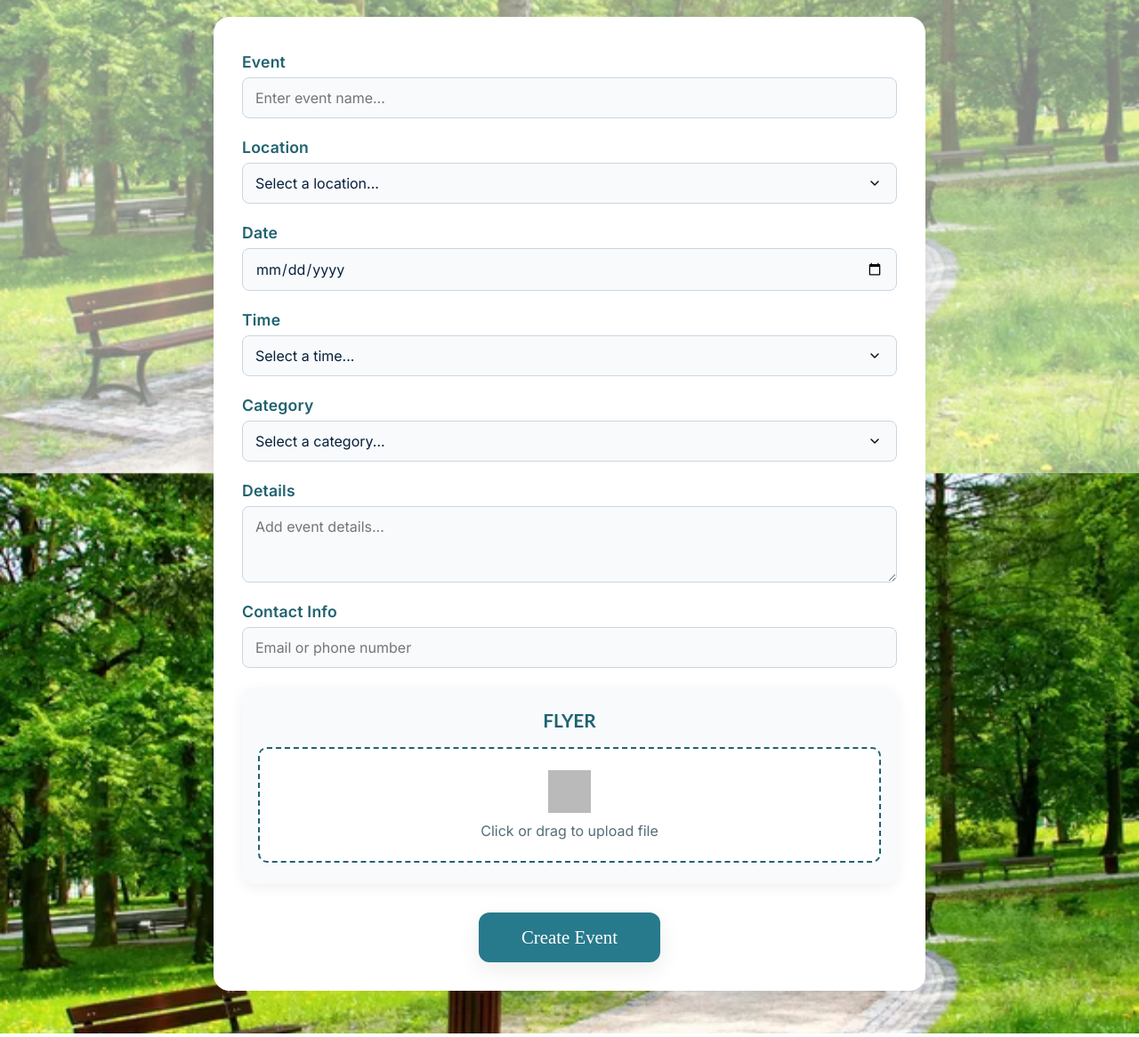
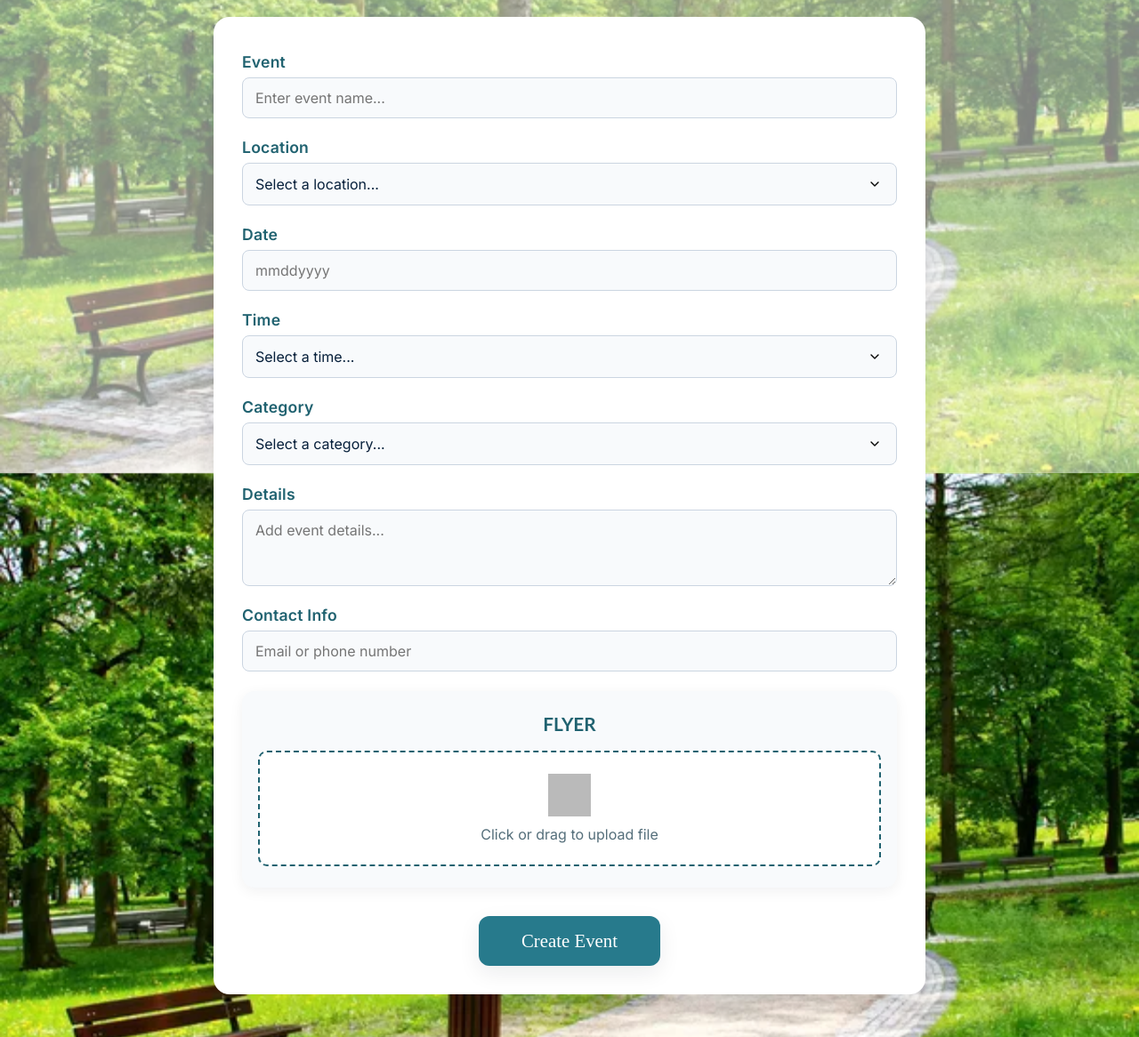
Before and after one commit to amane0002/LocalLoop, a Flask app: page /addevent in a window 1280 px wide. Shown: the part 268-1434 px from the top of the page at 89% size. Run offline with Flask 3, Linux system fonts and the light colour scheme; grey boxes are pictures that could not be loaded.

Commit message:
Update addevent.html

```diff
--- a/templates/addevent.html
+++ b/templates/addevent.html
@@ -46,7 +46,7 @@
 
     <div class="form-row">
       <label><i class="fa fa-calendar"></i> Date</label>
-      <input type="date" name="EventDate" required>
+      <input type="text" name="Date" placeholder="mmddyyyy" required>
     </div>
 
     <div class="form-row">
@@ -85,7 +85,6 @@
     <div class="flyer-section">
       <h2>FLYER</h2>
       <label for="file-upload" class="upload-box">
-         <!-- CRITICAL: name="file" is present -->
           <input type="file" id="file-upload" name="file" accept="image/*">
           <img src="https://img.icons8.com/ios-filled/50/000000/add-image.png" alt="upload icon">
           <span>Click or drag to upload file</span>
```
